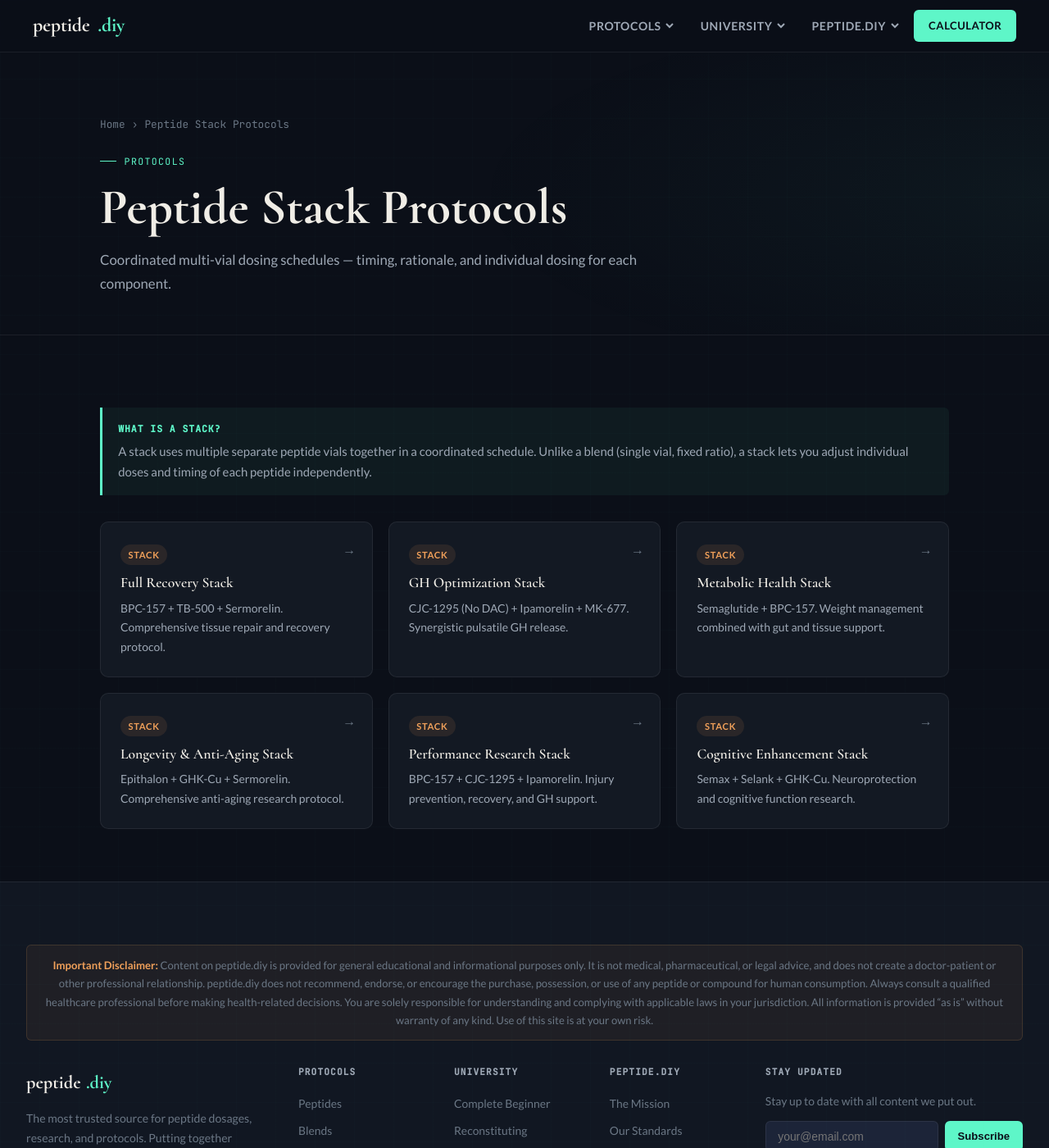
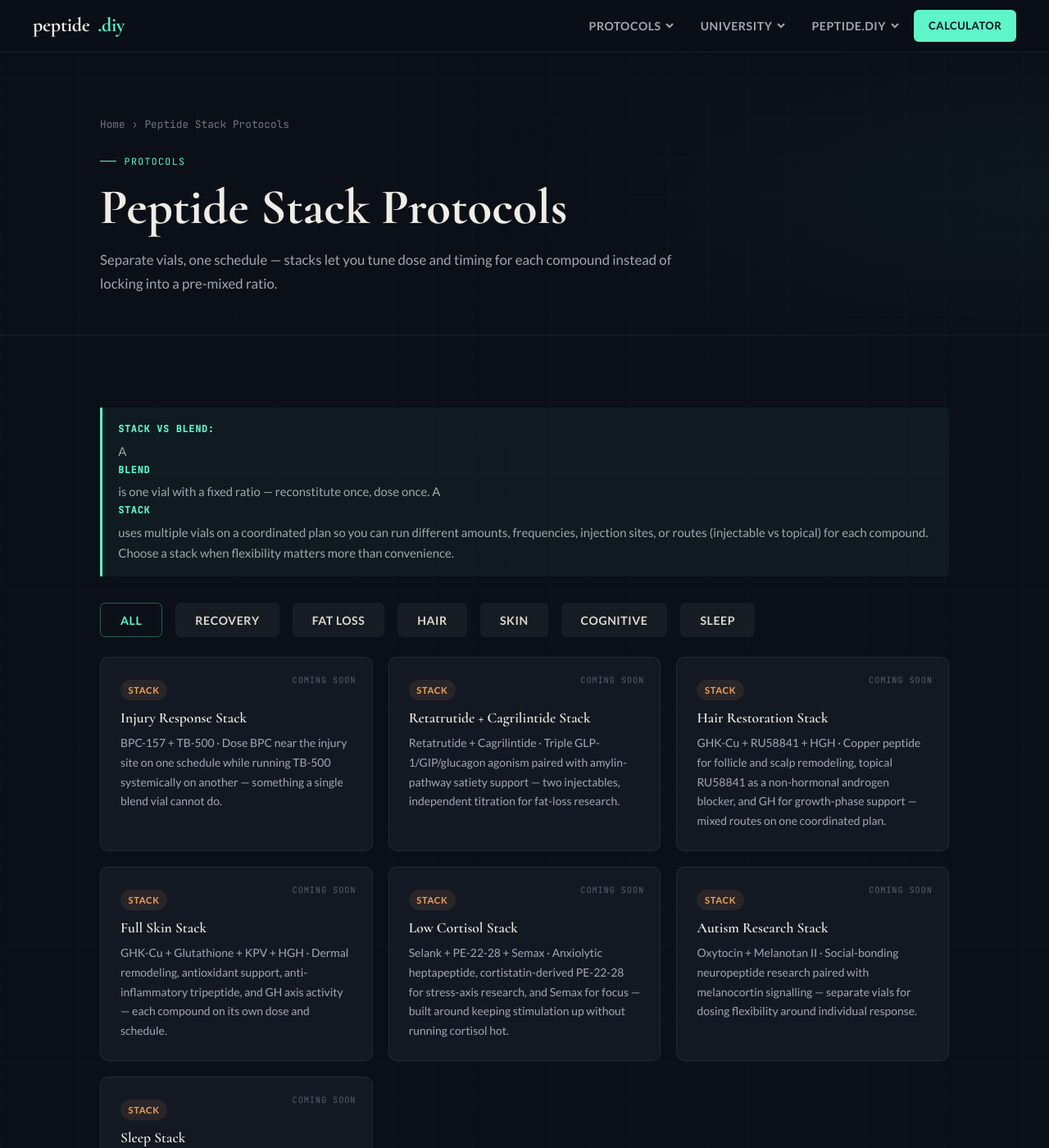
Before and after one commit to FletcherPoole/peptide.diy, a Jekyll site: the page built from stacks.html, in a window 1280 px wide and 1400 px high. Shown: the whole window at 82% size. Built offline with Jekyll 4.4.1, drawn with Linux system fonts in a browser that asks for light colours; some of the changed text lies outside the part shown.

Commit message:
Revise stack protocols and mark all as coming soon.
Replace stack lineup with user-curated combinations and add non-clickable coming-soon cards.

```diff
--- a/css/styles.css
+++ b/css/styles.css
@@ -443,6 +443,14 @@ a.card,a.proto-card{display:block;text-decoration:none;color:inherit}
   transition:all .2s;
 }
 .proto-card:hover .arrow{color:var(--accent);transform:translateX(3px)}
+.proto-card.coming-soon{cursor:default}
+.proto-card.coming-soon:hover{border-color:var(--border);transform:none}
+.proto-card.coming-soon:hover::before{transform:scaleX(0)}
+.proto-soon{
+  position:absolute;right:1.2rem;top:1.2rem;
+  font-family:var(--font-mono);font-size:.65rem;letter-spacing:.08em;
+  text-transform:uppercase;color:var(--text3);opacity:.75;
+}
 
 /* ── SYRINGE VISUAL ── */
 .syringe-demo{
--- a/stacks.html
+++ b/stacks.html
@@ -1,7 +1,7 @@
 ---
 layout: default
 title: "Peptide Stack Protocols"
-description: "Peptide stack protocols with coordinated multi-vial schedules for recovery, GH optimization, metabolic health, longevity & cognition."
+description: "Peptide stack protocols for fat loss, hair, skin, sleep, cognition, and recovery — coordinated multi-vial schedules with independent dosing per compound."
 ---
 
 
@@ -10,19 +10,71 @@ description: "Peptide stack protocols with coordinated multi-vial schedules for
       <div class="breadcrumb"><a href="{{ '/index.html' | relative_url }}">Home</a><span>›</span><span>Peptide Stack Protocols</span></div>
       <div class="eyebrow">Protocols</div>
       <h1>Peptide Stack Protocols</h1>
-      <p>Coordinated multi-vial dosing schedules — timing, rationale, and individual dosing for each component.</p>
+      <p>Separate vials, one schedule — stacks let you tune dose and timing for each compound instead of locking into a pre-mixed ratio.</p>
     </div>
   </div>
   <div class="content-body">
     <div class="container">
-      <div class="callout"><strong>What is a stack?</strong>A stack uses multiple separate peptide vials together in a coordinated schedule. Unlike a blend (single vial, fixed ratio), a stack lets you adjust individual doses and timing of each peptide independently.</div>
-      <div class="proto-grid" style="margin-top:2rem">
-        <a class="proto-card" href="{{ '/stacks.html' | relative_url }}"><span class="proto-tag stack">Stack</span><div class="arrow">→</div><h3>Full Recovery Stack</h3><p>BPC-157 + TB-500 + Sermorelin. Comprehensive tissue repair and recovery protocol.</p></a>
-        <a class="proto-card" href="{{ '/stacks.html' | relative_url }}"><span class="proto-tag stack">Stack</span><div class="arrow">→</div><h3>GH Optimization Stack</h3><p>CJC-1295 (No DAC) + Ipamorelin + MK-677. Synergistic pulsatile GH release.</p></a>
-        <a class="proto-card" href="{{ '/stacks.html' | relative_url }}"><span class="proto-tag stack">Stack</span><div class="arrow">→</div><h3>Metabolic Health Stack</h3><p>Semaglutide + BPC-157. Weight management combined with gut and tissue support.</p></a>
-        <a class="proto-card" href="{{ '/stacks.html' | relative_url }}"><span class="proto-tag stack">Stack</span><div class="arrow">→</div><h3>Longevity & Anti-Aging Stack</h3><p>Epithalon + GHK-Cu + Sermorelin. Comprehensive anti-aging research protocol.</p></a>
-        <a class="proto-card" href="{{ '/stacks.html' | relative_url }}"><span class="proto-tag stack">Stack</span><div class="arrow">→</div><h3>Performance Research Stack</h3><p>BPC-157 + CJC-1295 + Ipamorelin. Injury prevention, recovery, and GH support.</p></a>
-        <a class="proto-card" href="{{ '/stacks.html' | relative_url }}"><span class="proto-tag stack">Stack</span><div class="arrow">→</div><h3>Cognitive Enhancement Stack</h3><p>Semax + Selank + GHK-Cu. Neuroprotection and cognitive function research.</p></a>
+      <div class="callout"><strong>Stack vs blend:</strong> A <strong>blend</strong> is one vial with a fixed ratio — reconstitute once, dose once. A <strong>stack</strong> uses multiple vials on a coordinated plan so you can run different amounts, frequencies, injection sites, or routes (injectable vs topical) for each compound. Choose a stack when flexibility matters more than convenience.</div>
+
+      <div style="display:flex;gap:1rem;flex-wrap:wrap;margin:2rem 0 0">
+        <button class="btn btn-outline" onclick="filterProtos('all')">All</button>
+        <button class="btn btn-ghost" onclick="filterProtos('recovery')">Recovery</button>
+        <button class="btn btn-ghost" onclick="filterProtos('metabolic')">Fat Loss</button>
+        <button class="btn btn-ghost" onclick="filterProtos('hair')">Hair</button>
+        <button class="btn btn-ghost" onclick="filterProtos('skin')">Skin</button>
+        <button class="btn btn-ghost" onclick="filterProtos('cognitive')">Cognitive</button>
+        <button class="btn btn-ghost" onclick="filterProtos('sleep')">Sleep</button>
+      </div>
+
+      <div class="proto-grid" id="proto-list" style="margin-top:1.5rem">
+        <div class="proto-card coming-soon" data-cat="recovery">
+          <span class="proto-tag stack">Stack</span>
+          <span class="proto-soon">Coming soon</span>
+          <h3>Injury Response Stack</h3>
+          <p>BPC-157 + TB-500 · Dose BPC near the injury site on one schedule while running TB-500 systemically on another — something a single blend vial cannot do.</p>
+        </div>
+        <div class="proto-card coming-soon" data-cat="metabolic">
+          <span class="proto-tag stack">Stack</span>
+          <span class="proto-soon">Coming soon</span>
+          <h3>Retatrutide + Cagrilintide Stack</h3>
+          <p>Retatrutide + Cagrilintide · Triple GLP-1/GIP/glucagon agonism paired with amylin-pathway satiety support — two injectables, independent titration for fat-loss research.</p>
+        </div>
+        <div class="proto-card coming-soon" data-cat="hair">
+          <span class="proto-tag stack">Stack</span>
+          <span class="proto-soon">Coming soon</span>
+          <h3>Hair Restoration Stack</h3>
+          <p>GHK-Cu + RU58841 + HGH · Copper peptide for follicle and scalp remodeling, topical RU58841 as a non-hormonal androgen blocker, and GH for growth-phase support — mixed routes on one coordinated plan.</p>
+        </div>
+        <div class="proto-card coming-soon" data-cat="skin">
+          <span class="proto-tag stack">Stack</span>
+          <span class="proto-soon">Coming soon</span>
+          <h3>Full Skin Stack</h3>
+          <p>GHK-Cu + Glutathione + KPV + HGH · Dermal remodeling, antioxidant support, anti-inflammatory tripeptide, and GH axis activity — each compound on its own dose and schedule.</p>
+        </div>
+        <div class="proto-card coming-soon" data-cat="cognitive">
+          <span class="proto-tag stack">Stack</span>
+          <span class="proto-soon">Coming soon</span>
+          <h3>Low Cortisol Stack</h3>
+          <p>Selank + PE-22-28 + Semax · Anxiolytic heptapeptide, cortistatin-derived PE-22-28 for stress-axis research, and Semax for focus — built around keeping stimulation up without running cortisol hot.</p>
+        </div>
+        <div class="proto-card coming-soon" data-cat="cognitive">
+          <span class="proto-tag stack">Stack</span>
+          <span class="proto-soon">Coming soon</span>
+          <h3>Autism Research Stack</h3>
+          <p>Oxytocin + Melanotan II · Social-bonding neuropeptide research paired with melanocortin signalling — separate vials for dosing flexibility around individual response.</p>
+        </div>
+        <div class="proto-card coming-soon" data-cat="sleep">
+          <span class="proto-tag stack">Stack</span>
+          <span class="proto-soon">Coming soon</span>
+          <h3>Sleep Stack</h3>
+          <p>Epithalon + Pinealon + DSIP · Telomere and pineal bioregulator research with delta-sleep inducing peptide — add HGH and/or Selank optionally for deeper overnight support.</p>
+        </div>
+      </div>
+
+      <div class="callout" style="margin-top:2.5rem">
+        <strong>Want a stack protocol written up?</strong>
+        Tell us which compounds and goal on the <a href="{{ '/contact.html' | relative_url }}">Contact page</a> — or browse <a href="{{ '/blends.html' | relative_url }}">Blends</a> if a fixed-ratio single vial suits you better.
       </div>
     </div>
   </div>
```
